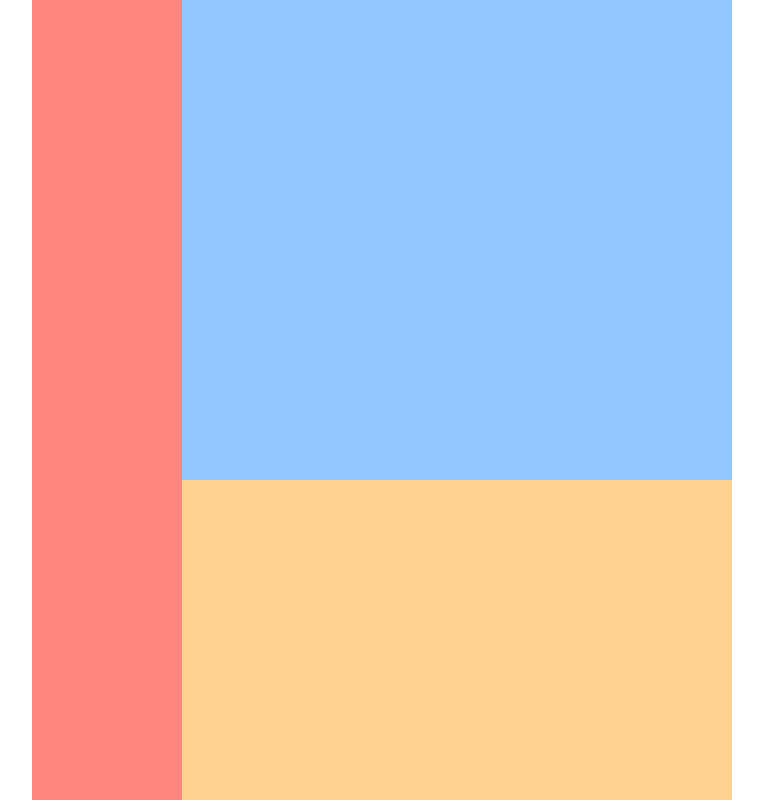
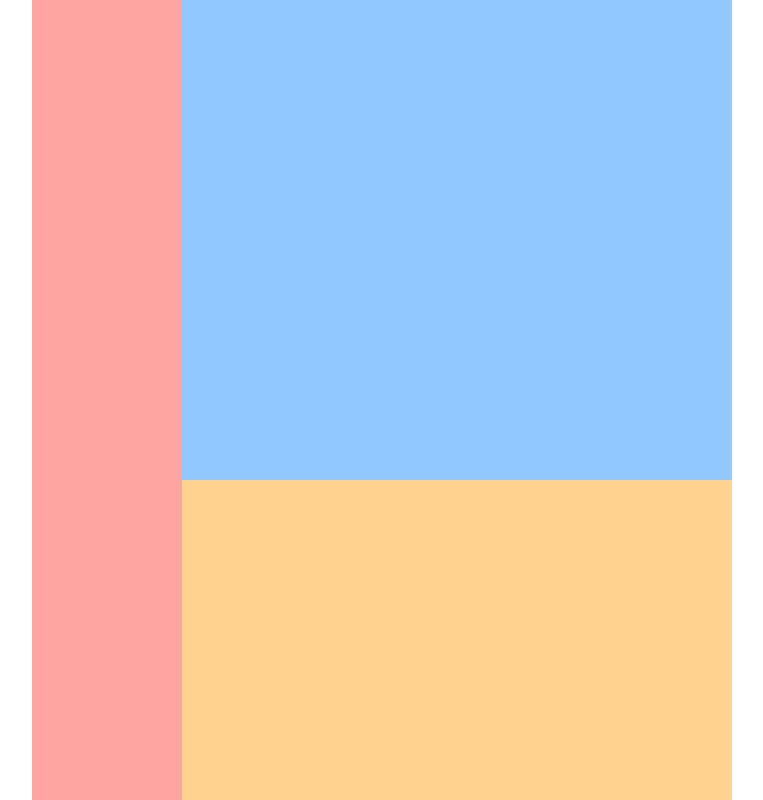
Before and after one commit to agvolkov5/practice-exercise-from-prof-ludger-martin, a plain HTML site: page layout-shifter/index.html in a window 1280 px wide. Shown: the whole page, without its empty margins (258-1021 px from the left). Drawn offline with Linux system fonts and the light colour scheme.

Commit message:
red color tweaked

```diff
--- a/layout-shifter/layout-shifter.sass
+++ b/layout-shifter/layout-shifter.sass
@@ -26,7 +26,7 @@
 
   .red
     grid-area: red
-    background: #ff867f
+    background: #ffa5a1
 
   .blue
     grid-area: blue
--- a/off-canvas-layout/off-canvas-layout.sass
+++ b/off-canvas-layout/off-canvas-layout.sass
@@ -26,7 +26,7 @@
 
   .red
     grid-area: red
-    background: #ff867f
+    background: #ffa5a1
 
   .blue
     grid-area: blue
--- a/off-canvas-variants/off-canvas-variants.sass
+++ b/off-canvas-variants/off-canvas-variants.sass
@@ -26,7 +26,7 @@
 
   .red
     grid-area: red
-    background: #ff867f
+    background: #ffa5a1
 
   .blue
     grid-area: blue
```
Also changed, not shown: layout-shifter/layout-shifter.css, off-canvas-layout/off-canvas-layout.css, off-canvas-variants/off-canvas-variants.css.
